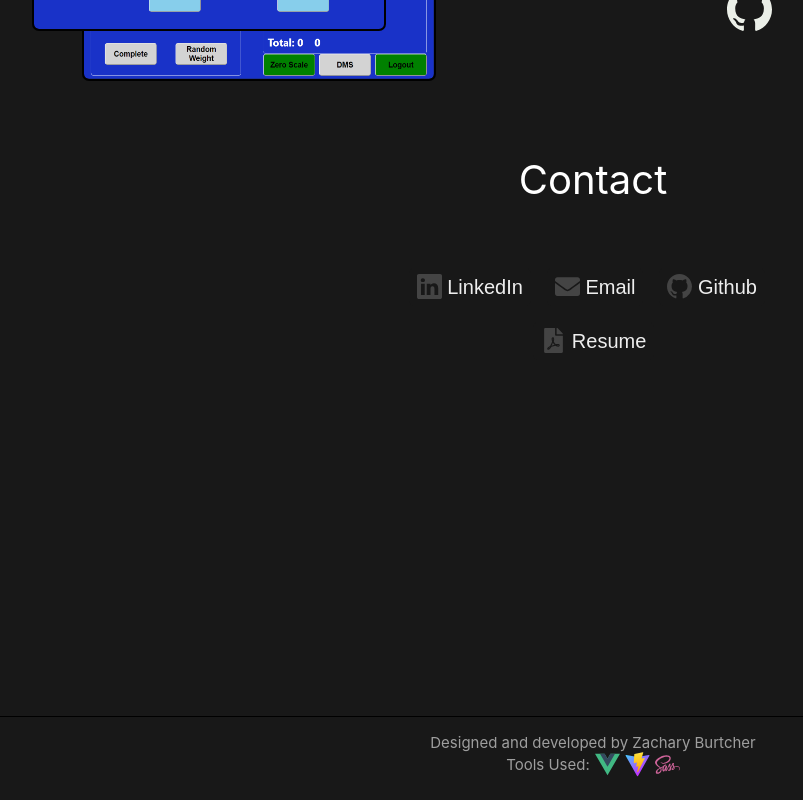
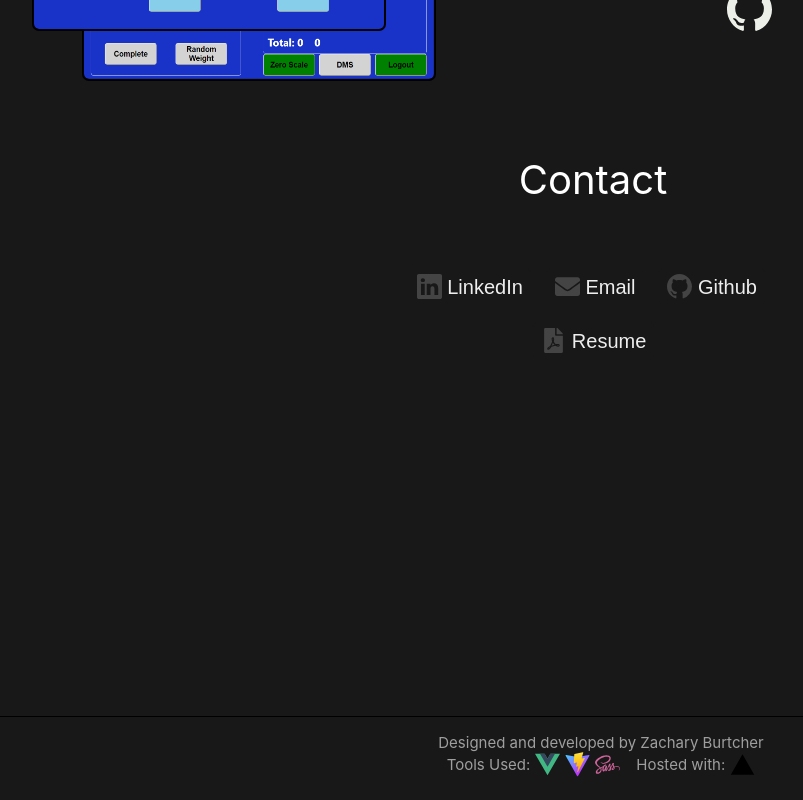
Before and after one commit to therazor113/Portfolio, a Vue app: page / in a window 1280 px wide. Shown: the part 2122-2922 px from the top of the page, without its empty margins (47-850 px from the left). Built offline with nearby package versions, Linux system fonts and the light colour scheme.

Commit message:
Added hosted icon

```diff
--- a/src/components/footer/FooterView.vue
+++ b/src/components/footer/FooterView.vue
@@ -36,6 +36,19 @@
           height="25"
         >
       </a>
+      <p>Hosted with:</p>
+      <a
+        target="_blank"
+        href="https://vercel.com/"
+      >
+        <img
+          title="Vercel"
+          alt="Vercel logo"
+          src="@/assets/Vercel-icon.svg"
+          width="25"
+          height="25"
+        >
+      </a>
     </div>
   </footer>
 </template>
@@ -54,5 +67,8 @@
     img {
       margin-left: 5px;
     }
+    p {
+      margin-left: 1rem;
+    }
   }
 </style>
```
